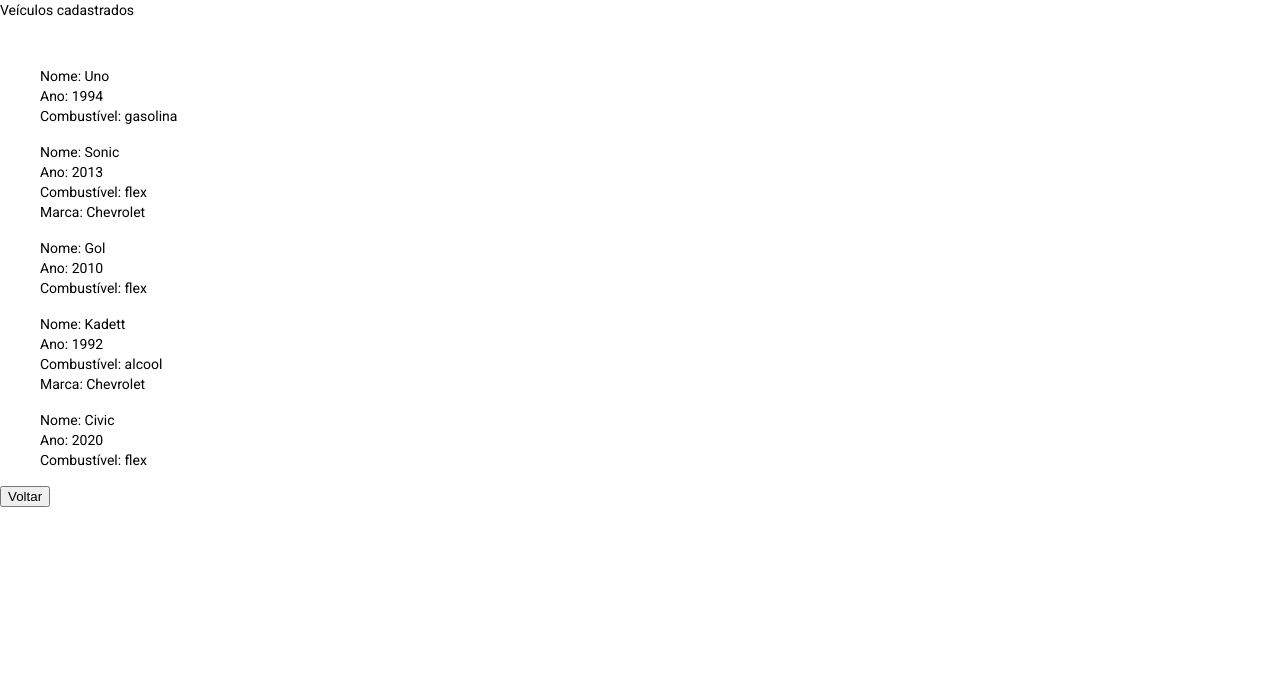
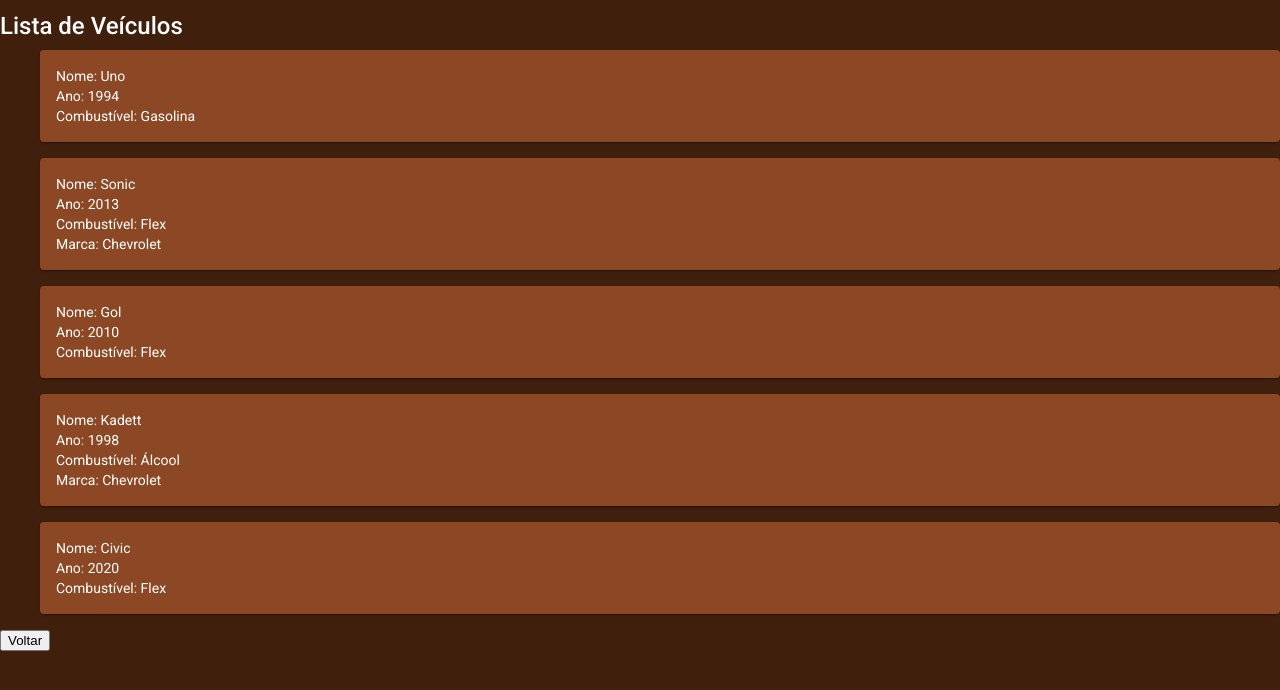
Before and after one commit to ocassioteles/projectalpha, an Angular app: page /List in a window 1280 px wide. Shown: the top 690 px of the page. Built offline with nearby package versions, Linux system fonts and the light colour scheme.

Commit message:
Design novo

```diff
--- a/src/app/home/home.component.html
+++ b/src/app/home/home.component.html
@@ -1,16 +1,20 @@
-<p>Project Alpha</p>
-  <mat-card>
+<body>
+  <br>
+  <mat-card-title>Projeto Alpha</mat-card-title>
+  <mat-card class="item">
     <mat-card-title>Lista de veículos</mat-card-title>
-    <mat-card-subtitle>Descubra nossos veículos</mat-card-subtitle>
+    <mat-card-subtitle class="item">Descubra nossos veículos</mat-card-subtitle>
     <mat-card-actions align="end">
       <button (click)="goToList()">Acessar</button>
     </mat-card-actions>
   </mat-card>
 <br>
-<mat-card>
+<mat-card class="item">
     <mat-card-title>Cadastro</mat-card-title>
-    <mat-card-subtitle>Registre um veículo</mat-card-subtitle>
+    <mat-card-subtitle class="item">Registre um veículo</mat-card-subtitle>
     <mat-card-actions align="end">
       <button (click)="goToRegistration()">Acessar</button>
     </mat-card-actions>
 </mat-card>
+
+</body>
--- a/src/app/services/vehicle.service.ts
+++ b/src/app/services/vehicle.service.ts
@@ -17,11 +17,11 @@
   teste123=0;
 
   vehicle: Array<Vehicle>=[
-    {  age: 1994 , name: 'Uno'  , fuel: 'gasolina' },
-    {  age: 2013 , name: 'Sonic'  , fuel: 'flex' , brand: 'Chevrolet'},
-    {  age: 2010 , name: 'Gol'  , fuel: 'flex' },
-    {  age: 1992 , name: 'Kadett'  , fuel: 'alcool' , brand: 'Chevrolet'},
-    {  age: 2020 , name: 'Civic'  , fuel: 'flex' }
+    {  age: 1994 , name: 'Uno'  , fuel: 'Gasolina' },
+    {  age: 2013 , name: 'Sonic'  , fuel: 'Flex' , brand: 'Chevrolet'},
+    {  age: 2010 , name: 'Gol'  , fuel: 'Flex' },
+    {  age: 1998 , name: 'Kadett'  , fuel: 'Álcool' , brand: 'Chevrolet'},
+    {  age: 2020 , name: 'Civic'  , fuel: 'Flex' }
   ]
 
 
--- a/src/app/views/list/list.component.html
+++ b/src/app/views/list/list.component.html
@@ -1,25 +1,21 @@
-<p>Veículos cadastrados</p>
-  <mat-card *ngFor="">
-    <mat-card-title>Lista de veículos</mat-card-title>
-    <mat-card-subtitle>Descubra nossos veículos</mat-card-subtitle>
-    <mat-card-actions align="end">
-      <button>Acessar</button>
-    </mat-card-actions>
-  </mat-card>
+<body>
+
 <br>
 
+<mat-card-title>Lista de Veículos</mat-card-title>
 <ul>
 
-    <li class="item" *ngFor="let vehicle of service.vehicle">
+    <mat-card class="item" *ngFor="let vehicle of service.vehicle">
 
     <span *ngIf="vehicle.name != null">Nome:  {{ vehicle.name }}</span>
     <span *ngIf="vehicle.age != null">Ano: {{ vehicle.age }} </span>
     <span *ngIf="vehicle.fuel">Combustível: {{ vehicle.fuel }} </span> <!-- Da mesma forma que "evocando" só os valores... -->
     <span *ngIf="vehicle.brand != null && vehicle.brand != '' ">Marca: {{ vehicle.brand }} </span> <!-- ... como referindo como null ou abrindo aspas e dando esse vazio, o campo só exibe se preenchido -->
 
-  </li>
+    </mat-card>
 </ul>
 
 
 
 <button (click)="goToHome()">Voltar</button>
+</body>
--- a/src/app/views/list/list.component.scss
+++ b/src/app/views/list/list.component.scss
@@ -2,4 +2,11 @@
     display: flex;
     flex-direction: column;
     margin-bottom: 1rem;
+    background-color: #8C4824 ;
+    color: white;
 }
+
+body{
+    background: #401F0D;
+    color: white;
+}
--- a/src/app/views/registration/registration.component.html
+++ b/src/app/views/registration/registration.component.html
@@ -1,6 +1,8 @@
-<mat-card>
+<body>
+
+<mat-card class="item">
     <mat-card-title>Cadastro de Veículo</mat-card-title>
-    <mat-card-subtitle>Preencha os dados abaixo</mat-card-subtitle>
+    <mat-card-subtitle class="item">Preencha os dados abaixo</mat-card-subtitle>
         <form [formGroup]="formCar" (ngSubmit)="onSubmit()">
             <mat-form-field>
                 <input matInput placeholder="Nome" formControlName="name">
@@ -20,3 +22,5 @@
             </div>
         </form>
   </mat-card>
+
+</body>
--- a/src/styles.scss
+++ b/src/styles.scss
@@ -1,4 +1,16 @@
 /* You can add global styles to this file, and also import other style files */
 
 html, body { height: 100%; }
-body { margin: 0; font-family: Roboto, "Helvetica Neue", sans-serif; }
+body {
+    margin: 0;
+    font-family: Roboto, "Helvetica Neue", sans-serif;
+    background: #401F0D;
+    color: white;
+}
+.item{
+    display: flex;
+    flex-direction: column;
+    margin-bottom: 1rem;
+    background-color: #8C4824 ;
+    color: white;
+}
```
